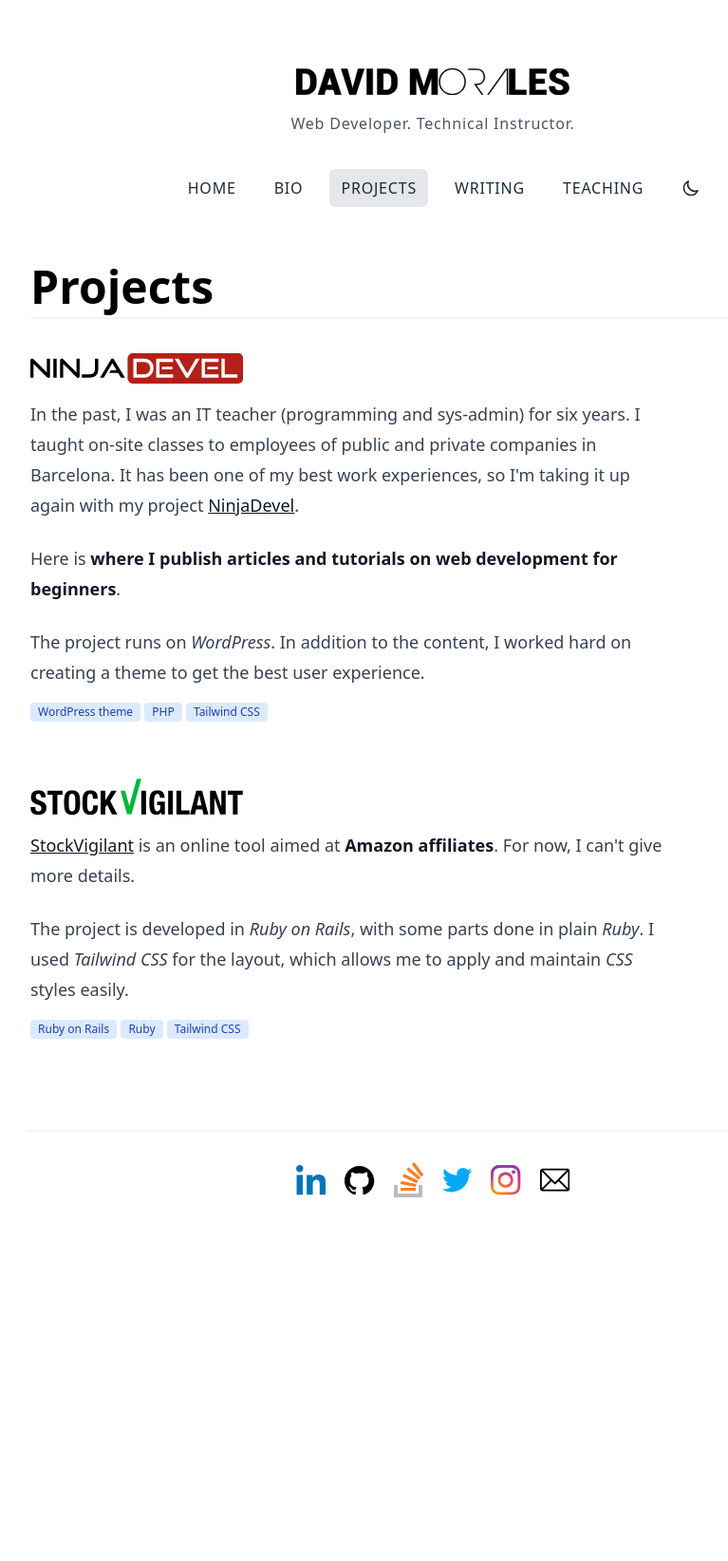
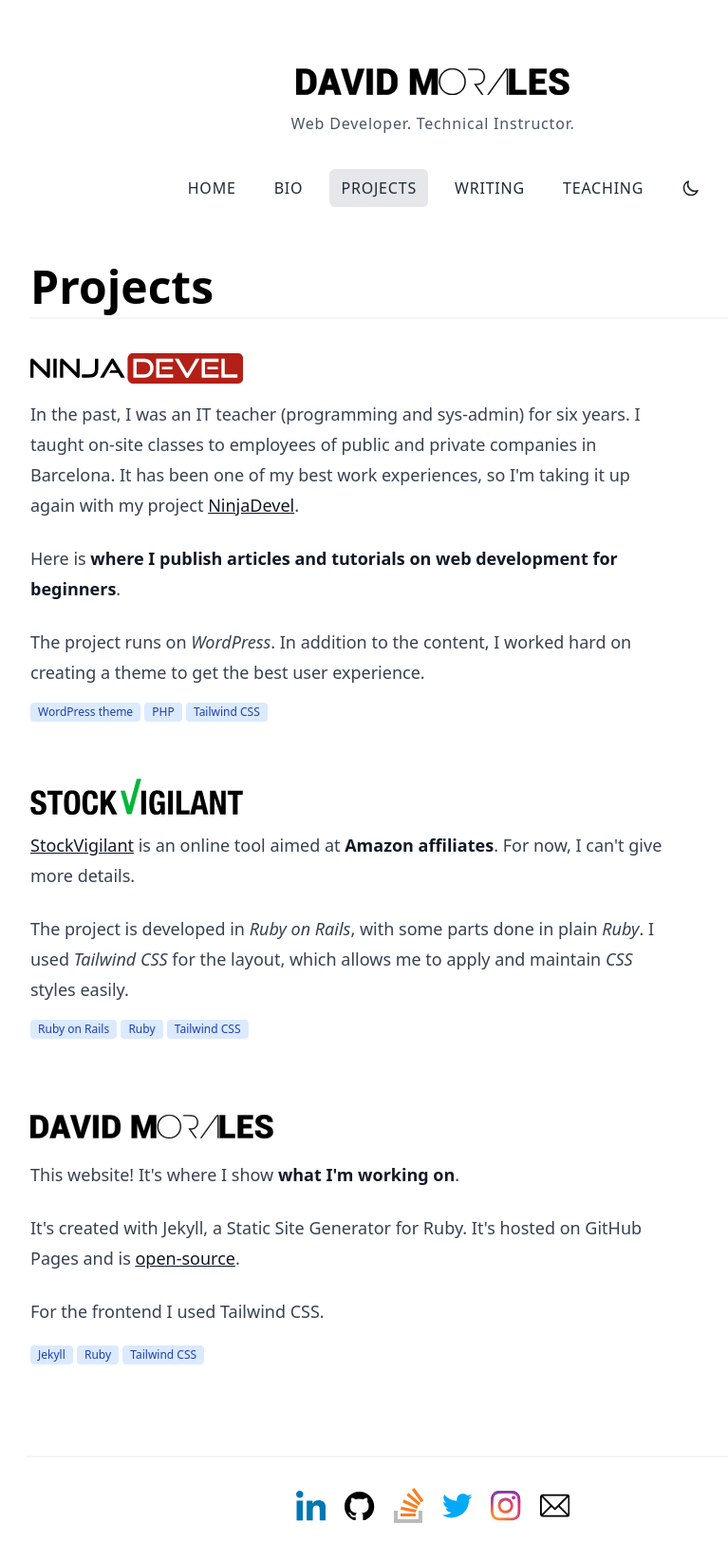
Before and after one commit to davidmles/davidmles.github.io, a Jekyll site: the page built from projects.html, in a window 1280 px wide. Shown: the whole page at 95% size, without its empty margins (184-951 px from the left). Built offline with Jekyll 4.4.1, drawn with Linux system fonts in a browser that asks for light colours; before the commit the page ends 1301 px from its top, so only the background shows below that.

Commit message:
Add this site to the projects section

```diff
--- /dev/null
+++ b/_includes/logo-small.html
@@ -0,0 +1,11 @@
+<a href="/" class="inline-block">
+  <svg class="mx-auto w-52 md:w-64" baseProfile="full" version="1.1" viewBox="0 0 676 66" xmlns="http://www.w3.org/2000/svg">
+    <g transform="scale(1,-1) translate(0,-66)">
+      <path transform="scale(1) translate(526 -1)" d="m15.872 13.426h27.466v-11.426h-42.319v63.984h14.854zm72.817 15.952h-22.544v-15.952h27.026v-11.426h-41.88v63.984h41.924v-11.426h-27.07v-13.755h22.544zm45.835-10.415q0 3.4277-2.2412 5.2515-2.2412 1.8237-8.1299 3.8892-11.909 3.8672-17.688 8.2397-5.7788 4.3726-5.7788 12.59 0 8.042 6.7236 13.008 6.7236 4.9658 17.095 4.9658 10.942 0 17.622-5.1196 6.6797-5.1196 6.46-14.436l-0.087891-0.26367h-14.414q0 4.5264-2.4609 6.5698-2.4609 2.0435-7.4268 2.0435-4.043 0-6.3721-1.9775-2.3291-1.9775-2.3291-4.8779 0-2.8125 2.395-4.5044 2.395-1.6919 8.9429-4.2407 11.118-3.2959 16.831-8.042 5.7129-4.7461 5.7129-13.008 0-8.4375-6.5918-13.206-6.5918-4.7681-17.49-4.7681-10.854 0-18.391 5.1196t-7.3169 16.106l0.087891 0.26367h14.458q0-5.5811 2.7466-7.9321 2.7466-2.3511 8.4155-2.3511 4.6582 0 6.9434 1.8457 2.2852 1.8457 2.2852 4.834z" class="fill-current stroke-current dark:text-white"/>
+      <path transform="scale(1) translate(472 -1)" d="m46.615 65.984h5.2041v-63.984h-2.5594v61.681h-1.1091l-43.851-61.681h-3.1566l45.472 63.984z" class="fill-current stroke-current dark:text-white"/>
+      <path transform="scale(1) translate(424 -1)" d="m42.745 45.851q0-2.9859-1.0238-6.3984t-3.2845-6.3131q-2.2608-2.9006-5.8439-4.8628-3.5831-1.9622-8.7019-2.0475l-2.5594-0.085313 17.233-24.143h-3.3272l-18.769 26.532h4.0097q2.3034 0 4.1803 0.12797t3.5831 0.55453q1.7062 0.42656 3.2419 1.1944 1.5356 0.76781 3.1566 2.1328 2.9859 3.2419 4.223 6.5264 1.237 3.2845 1.237 7.1236 0 2.0475-0.51188 4.1803-0.51188 2.1328-1.4503 4.095-0.93844 1.9622-2.3888 3.6684-1.4503 1.7062-3.2419 2.9006-2.9006 1.8769-6.697 2.2181-3.7964 0.34125-9.3417 0.34125h-12.114-2.5594v2.3888h14.674q3.6684 0 6.3558-0.17062t4.6495-0.51188q1.9622-0.34125 3.3698-0.85312 1.4077-0.51188 2.602-1.1944 1.8769-0.93844 3.5831-2.6873t2.9433-4.0097q1.237-2.2608 1.9622-4.9055 0.72516-2.6447 0.81047-5.46v-0.34125z" class="fill-current stroke-current dark:text-white"/>
+      <path transform="scale(1) translate(352 -1)" d="m34.244 1.0771q-6.8555 0-12.876 2.4609-6.0205 2.4609-10.503 6.8555-4.4824 4.3945-7.0752 10.459t-2.5928 13.184q0 7.207 2.5928 13.228t7.0752 10.371 10.503 6.8115q6.0205 2.4609 12.876 2.4609 6.8555 0 12.876-2.4609 6.0205-2.4609 10.503-6.8115t7.0752-10.371q2.5928-6.0205 2.5928-13.228 0-7.1191-2.5928-13.184-2.5928-6.0645-7.0752-10.459-4.4824-4.3945-10.503-6.8555-6.0205-2.4609-12.876-2.4609zm0 63.633q-6.3281 0-11.865-2.3291-5.5371-2.3291-9.668-6.416-4.1309-4.0869-6.5479-9.7119t-2.417-12.217 2.417-12.217 6.5479-9.7119q4.1309-4.0869 9.668-6.3721 5.5371-2.2852 11.865-2.2852t11.865 2.2852q5.5371 2.2852 9.668 6.3721 4.1309 4.0869 6.5479 9.7119 2.417 5.625 2.417 12.217t-2.417 12.217q-2.417 5.625-6.5479 9.7119-4.1309 4.0869-9.668 6.416-5.5371 2.3291-11.865 2.3291z" class="fill-current stroke-current dark:text-white"/>
+      <path transform="scale(1) translate(-1)" d="m1 1v63.984h23.423q11.294 0 18.896-7.3608t7.6025-18.875v-11.514q0-11.558-7.6025-18.896t-18.896-7.3389zm14.854 52.559v-41.133h8.5693q5.0537 0 8.3276 4.1309 3.2739 4.1309 3.2739 10.679v11.602q0 6.46-3.2739 10.591-3.2739 4.1309-8.3276 4.1309zm77.432-40.122h-19.028l-3.6914-12.437h-15.645l20.874 63.984h7.9541v-0.043945l0.043946 0.043945h7.9541l20.918-63.984h-15.645zm-15.601 11.426h12.173l-5.9766 19.863h-0.26367zm62.49-6.5039 0.43945-2.3291h0.26367l0.43945 2.1533 12.7 46.802h15.557l-20.742-63.984h-16.04l-20.654 63.984h15.513zm50.229-17.358h-14.81v63.984h14.81zm11.118 0v63.984h23.423q11.294 0 18.896-7.3608t7.6025-18.875v-11.514q0-11.558-7.6025-18.896t-18.896-7.3389zm14.854 52.559v-41.133h8.5693q5.0537 0 8.3276 4.1309 3.2739 4.1309 3.2739 10.679v11.602q0 6.46-3.2739 10.591-3.2739 4.1309-8.3276 4.1309zm100.15-33.354h0.26367l14.458 44.78h19.644v-63.984h-14.854v41.221l-0.26367 0.043945-14.106-41.265h-9.9756l-13.843 40.649-0.26367-0.043945v-40.605h-14.854v63.984h19.468z" class="fill-current stroke-current dark:text-white"/>
+    </g>
+  </svg>
+</a>
--- a/assets/css/styles.css
+++ b/assets/css/styles.css
@@ -2286,6 +2286,10 @@
     margin-top: 0px;
   }
 
+  .lg\:mt-20 {
+    margin-top: 5rem;
+  }
+
   .lg\:mt-24 {
     margin-top: 6rem;
   }
--- a/projects.html
+++ b/projects.html
@@ -51,4 +51,28 @@
       </span>
     </div>
   </section>
+
+  <section class="mt-16 lg:mt-20">
+    <div class="mb-4">
+      {% include logo-small.html %}
+    </div>
+
+    <div class="prose lg:prose-lg dark:prose-invert mb-4">
+      <p>This website! It's where I show <strong>what I'm working on</strong>.</p>
+      <p>It's created with Jekyll, a Static Site Generator for Ruby. It's hosted on GitHub Pages and is <a href="https://github.com/davidmles/davidmles.github.io" target="_blank" rel="noopener nofollow">open-source</a>.</p>
+      <p>For the frontend I used Tailwind CSS.</p>
+    </div>
+
+    <div class="mt-3">
+      <span class="inline-flex items-center px-2 py-0.5 rounded text-xs font-medium bg-blue-100 text-blue-800 dark:bg-blue-800 dark:text-blue-100">
+        Jekyll
+      </span>
+      <span class="inline-flex items-center px-2 py-0.5 rounded text-xs font-medium bg-blue-100 text-blue-800 dark:bg-blue-800 dark:text-blue-100">
+        Ruby
+      </span>
+      <span class="inline-flex items-center px-2 py-0.5 rounded text-xs font-medium bg-blue-100 text-blue-800 dark:bg-blue-800 dark:text-blue-100">
+        Tailwind CSS
+      </span>
+    </div>
+  </section>
 </article>
```
